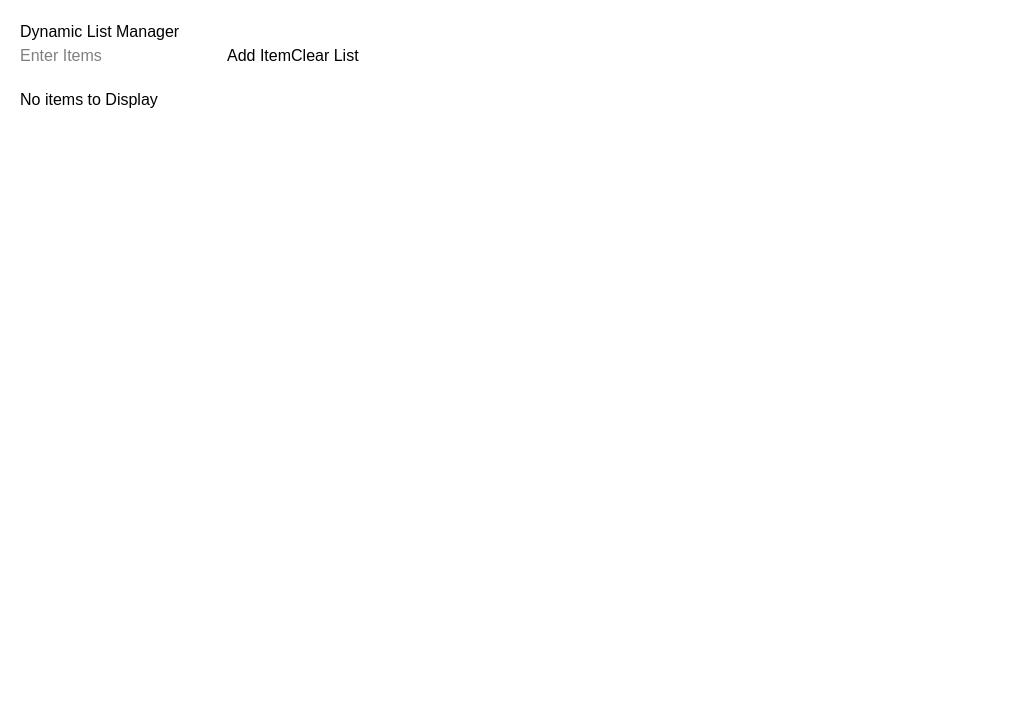
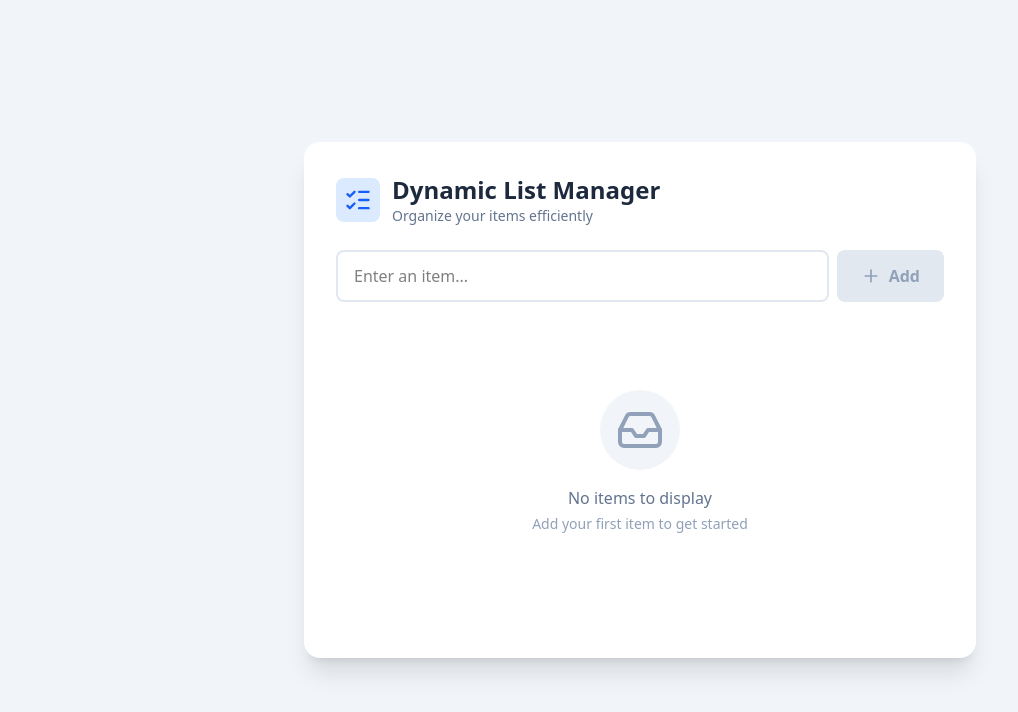
Before and after one commit to SuvamKumarBhola/Challenges, a React (Vite) app in the folder FrontendChallenges/: page / in a window 1280 px wide. Shown: the top 712 px of the page, without its empty margins (0-1018 px from the left). Built offline with nearby package versions, Linux system fonts and the light colour scheme.

Commit message:
Added the style for the Dynamic List Manager in FrontendChallenges

```diff
--- a/FrontendChallenges/src/Components/Challenge1/DynamicList.jsx
+++ b/FrontendChallenges/src/Components/Challenge1/DynamicList.jsx
@@ -1,60 +1,166 @@
-import React, { useState } from 'react'
+import React, { useState } from 'react';
+import { Plus, Trash2, X, ListChecks, Inbox } from 'lucide-react';
 
 function DynamicList() {
-    const [items, setItems] = useState([])
-    const [inputValue, setInputValue] = useState('')
+    const [items, setItems] = useState([]);
+    const [inputValue, setInputValue] = useState('');
 
-    const handleItems = () => {
+    const handleAddItem = () => {
         if (!inputValue.trim()) return;
         const newItem = {
             id: Date.now(),
-            text: inputValue
+            text: inputValue,
+            createdAt: new Date().toLocaleTimeString()
         };
-        setItems([...items, newItem])
+        setItems([...items, newItem]);
         setInputValue('');
     };
+
     const handleDelete = (idToDelete) => {
-        setItems(items.filter((item) => item.id !== idToDelete))
+        setItems(items.filter((item) => item.id !== idToDelete));
     };
+
     const handleClear = () => {
-        setItems([])
-    }
+        setItems([]);
+    };
+
+    const handleKeyPress = (e) => {
+        if (e.key === 'Enter') {
+            handleAddItem();
+        }
+    };
 
     return (
-        <div
-            style={{
-                padding: "20px",
-                fontFamily: "sans-serif"
-            }}>
-            <h2>Dynamic List Manager</h2>
-            <div style={{ marginBottom: "20px" }}>
-                <input
-                    type='text'
-                    value={inputValue}
-                    onClick={(e) => setInputValue(e.target.value)}
-                    placeholder='Enter Items' />
-                <button onClick={handleItems}>Add Item</button>
-                <button onClick={handleClear}>Clear List</button>
+        <div className="min-h-screen bg-slate-100 flex items-center justify-center p-4">
+            <div className="bg-white rounded-2xl shadow-xl p-8 w-full max-w-2xl">
+                {/* Header */}
+                <div className="flex items-center gap-3 mb-6">
+                    <div className="p-2 bg-blue-100 rounded-lg">
+                        <ListChecks className="text-blue-600" size={28} />
+                    </div>
+                    <div>
+                        <h1 className="text-2xl font-bold text-slate-800">Dynamic List Manager</h1>
+                        <p className="text-sm text-slate-500">Organize your items efficiently</p>
+                    </div>
+                </div>
+
+                {/* Input Section */}
+                <div className="mb-6">
+                    <div className="flex gap-2 mb-3">
+                        <input
+                            type="text"
+                            value={inputValue}
+                            onChange={(e) => setInputValue(e.target.value)}
+                            onKeyPress={handleKeyPress}
+                            placeholder="Enter an item..."
+                            className="flex-1 px-4 py-3 border-2 border-slate-200 rounded-lg focus:border-blue-500 focus:outline-none transition-colors"
+                        />
+                        <button
+                            onClick={handleAddItem}
+                            disabled={!inputValue.trim()}
+                            className={`flex items-center gap-2 px-6 py-3 rounded-lg font-semibold transition-all ${inputValue.trim()
+                                    ? 'bg-blue-600 hover:bg-blue-700 text-white shadow-lg hover:shadow-xl active:scale-95'
+                                    : 'bg-slate-200 text-slate-400 cursor-not-allowed'
+                                }`}
+                        >
+                            <Plus size={20} />
+                            Add
+                        </button>
+                    </div>
+
+                    {items.length > 0 && (
+                        <button
+                            onClick={handleClear}
+                            className="flex items-center gap-2 px-4 py-2 text-red-600 hover:bg-red-50 rounded-lg font-medium transition-all active:scale-95"
+                        >
+                            <Trash2 size={18} />
+                            Clear All ({items.length})
+                        </button>
+                    )}
+                </div>
+
+                {/* List Section */}
+                <div className="min-h-75">
+                    {items.length === 0 ? (
+                        <div className="flex flex-col items-center justify-center py-16 text-center">
+                            <div className="p-4 bg-slate-100 rounded-full mb-4">
+                                <Inbox className="text-slate-400" size={48} />
+                            </div>
+                            <p className="text-slate-500 font-medium mb-1">No items to display</p>
+                            <p className="text-sm text-slate-400">Add your first item to get started</p>
+                        </div>
+                    ) : (
+                        <div className="space-y-2">
+                            <div className="flex justify-between items-center mb-4">
+                                <p className="text-sm font-medium text-slate-600">
+                                    {items.length} {items.length === 1 ? 'item' : 'items'}
+                                </p>
+                            </div>
+                            <ul className="space-y-2">
+                                {items.map((item, index) => (
+                                    <li
+                                        key={item.id}
+                                        className="group flex items-center justify-between p-4 bg-slate-50 hover:bg-slate-100 rounded-lg border border-slate-200 transition-all animate-slide-in"
+                                        style={{ animationDelay: `${index * 0.05}s` }}
+                                    >
+                                        <div className="flex items-center gap-3 flex-1">
+                                            <div className="shrink-0 w-8 h-8 bg-blue-100 rounded-full flex items-center justify-center">
+                                                <span className="text-sm font-semibold text-blue-600">
+                                                    {index + 1}
+                                                </span>
+                                            </div>
+                                            <div className="flex-1 min-w-0">
+                                                <p className="text-slate-800 font-medium truncate">{item.text}</p>
+                                                <p className="text-xs text-slate-400 mt-1">Added at {item.createdAt}</p>
+                                            </div>
+                                        </div>
+                                        <button
+                                            onClick={() => handleDelete(item.id)}
+                                            className="shrink-0 p-2 text-slate-400 hover:text-red-600 hover:bg-red-50 rounded-lg transition-all opacity-0 group-hover:opacity-100"
+                                            title="Delete item"
+                                        >
+                                            <X size={20} />
+                                        </button>
+                                    </li>
+                                ))}
+                            </ul>
+                        </div>
+                    )}
+                </div>
+
+                {/* Footer Stats */}
+                {items.length > 0 && (
+                    <div className="mt-6 pt-6 border-t border-slate-200">
+                        <div className="flex justify-between items-center text-sm">
+                            <span className="text-slate-600">
+                                Total items: <span className="font-semibold text-slate-800">{items.length}</span>
+                            </span>
+                            <span className="text-slate-400">
+                                Last added: {items[items.length - 1]?.createdAt}
+                            </span>
+                        </div>
+                    </div>
+                )}
             </div>
-            {
-                items.length === 0 ?
-                    (<p>No items to Display</p>)
-                    : (
-                        <ul>
-                            {
-                                items.map((item) => {
-                                    return (
-                                        <li key={item.id}>{item.text}
-                                            <button onClick={() => handleDelete(item.id)}>X</button>
-                                        </li>
-                                    )
-                                })
-                            }
-                        </ul>
-                    )
-            }
+
+            <style>{`
+        @keyframes slide-in {
+          from {
+            opacity: 0;
+            transform: translateY(-10px);
+          }
+          to {
+            opacity: 1;
+            transform: translateY(0);
+          }
+        }
+        .animate-slide-in {
+          animation: slide-in 0.3s ease-out forwards;
+          opacity: 0;
+        }
+      `}</style>
         </div>
-    )
+    );
 }
 
-export default DynamicList
+export default DynamicList;
```
